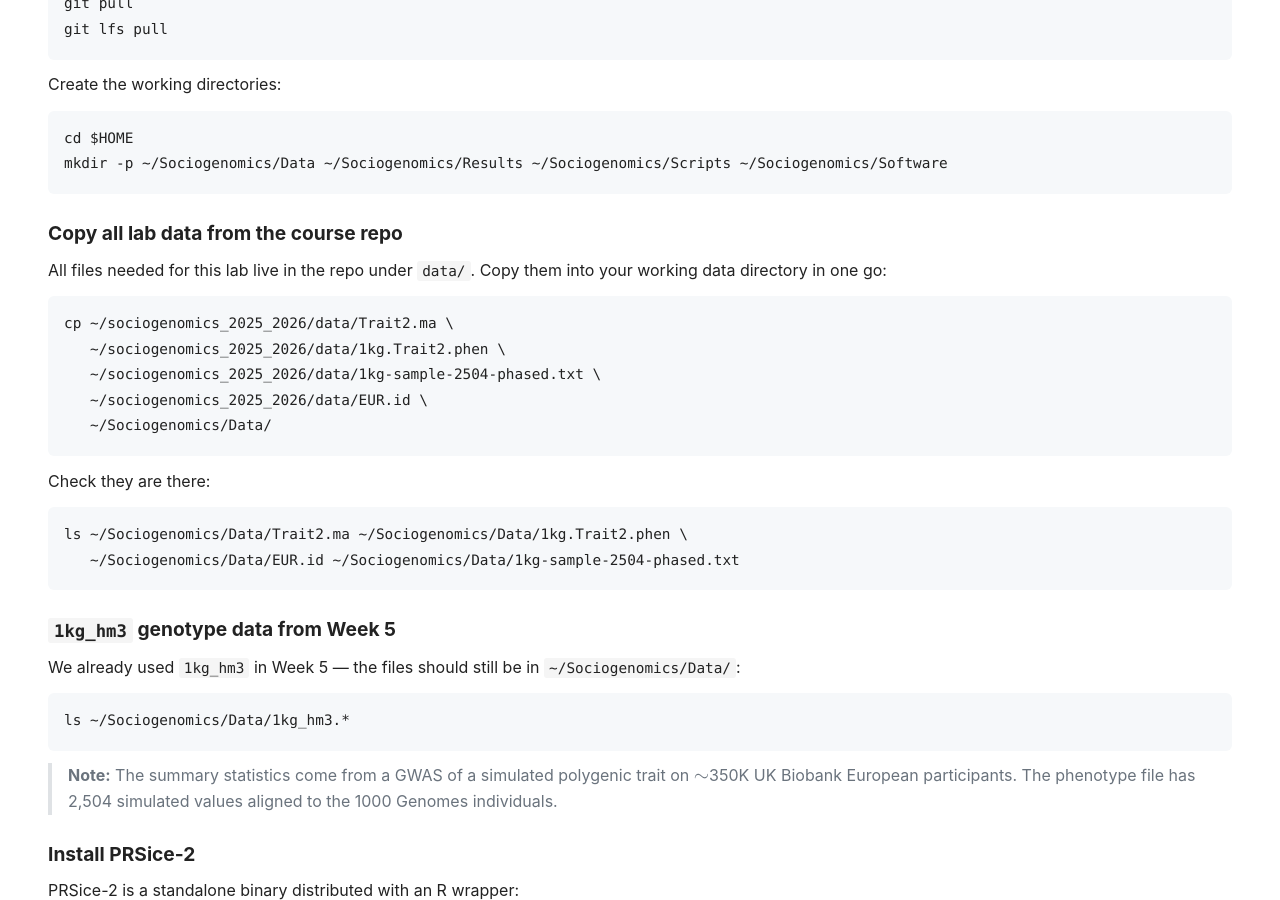
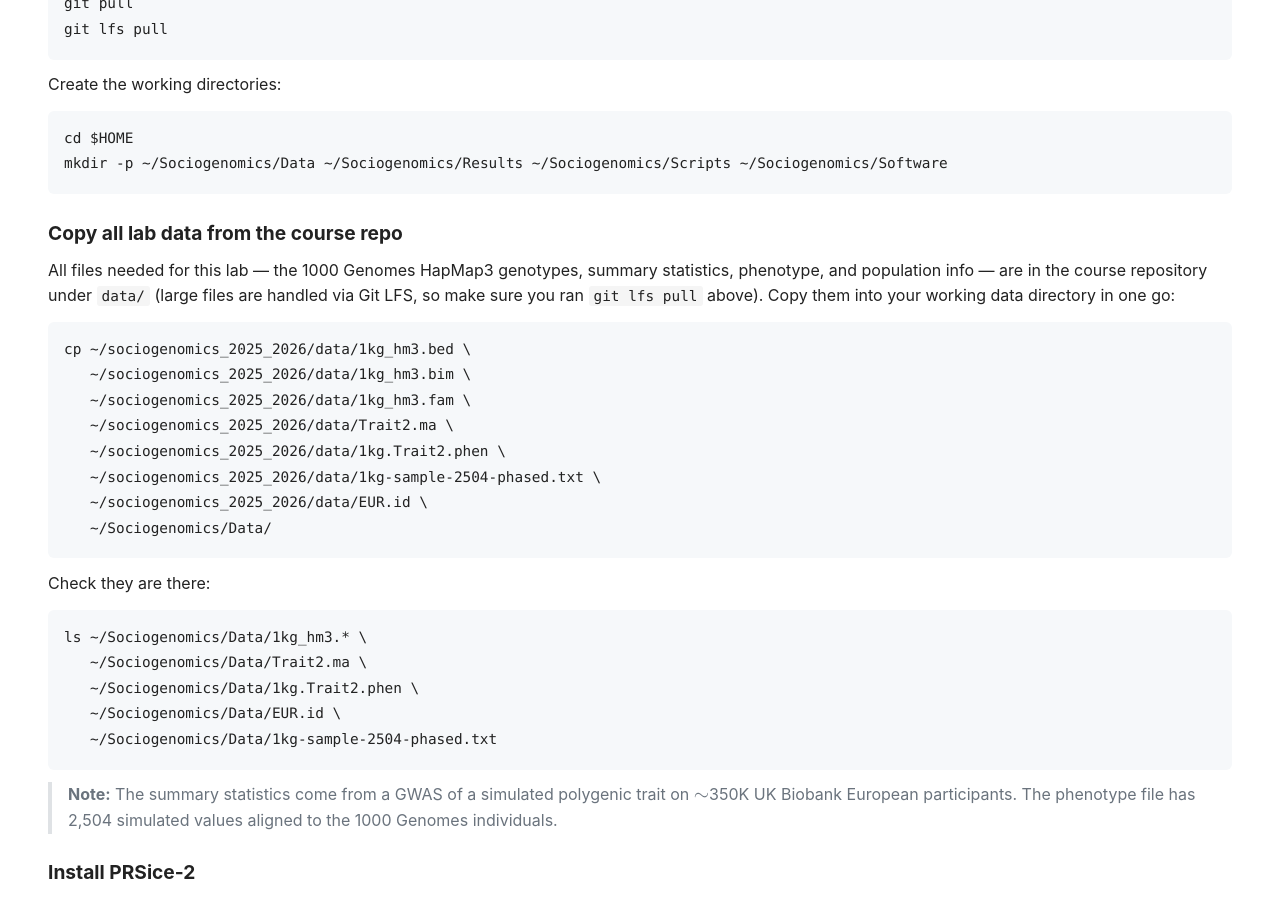
Before and after one commit to nicolabarban/sociogenomics_2025_2026, a Jekyll site: the page built from labs/week6/lab6.md, in a window 1280 px wide and 900 px high, scrolled down 763 px. Built offline with Jekyll 4.4.1, drawn with Linux system fonts in a browser that asks for light colours; our own code applies the rules of GitHub Pages for plain Markdown files.

Commit message:
feat: bundle 1kg_hm3 genotype files in data/ and drop wget fallback
The 1000 Genomes HapMap3 PLINK files (bed/bim/fam, ~245MB) are now
tracked via Git LFS in data/. Students no longer need the old Dropbox
re-download fallback in lab6 — a single cp from the repo is enough.

````diff
--- a/labs/week6/lab6.md
+++ b/labs/week6/lab6.md
@@ -37,10 +37,13 @@ mkdir -p ~/Sociogenomics/Data ~/Sociogenomics/Results ~/Sociogenomics/Scripts ~/
 
 ### Copy all lab data from the course repo
 
-All files needed for this lab live in the repo under `data/`. Copy them into your working data directory in one go:
+All files needed for this lab --- the 1000 Genomes HapMap3 genotypes, summary statistics, phenotype, and population info --- are in the course repository under `data/` (large files are handled via Git LFS, so make sure you ran `git lfs pull` above). Copy them into your working data directory in one go:
 
 ```bash
-cp ~/sociogenomics_2025_2026/data/Trait2.ma \
+cp ~/sociogenomics_2025_2026/data/1kg_hm3.bed \
+   ~/sociogenomics_2025_2026/data/1kg_hm3.bim \
+   ~/sociogenomics_2025_2026/data/1kg_hm3.fam \
+   ~/sociogenomics_2025_2026/data/Trait2.ma \
    ~/sociogenomics_2025_2026/data/1kg.Trait2.phen \
    ~/sociogenomics_2025_2026/data/1kg-sample-2504-phased.txt \
    ~/sociogenomics_2025_2026/data/EUR.id \
@@ -50,16 +53,11 @@ cp ~/sociogenomics_2025_2026/data/Trait2.ma \
 Check they are there:
 
 ```bash
-ls ~/Sociogenomics/Data/Trait2.ma ~/Sociogenomics/Data/1kg.Trait2.phen \
-   ~/Sociogenomics/Data/EUR.id ~/Sociogenomics/Data/1kg-sample-2504-phased.txt
-```
-
-### `1kg_hm3` genotype data from Week 5
-
-We already used `1kg_hm3` in Week 5 — the files should still be in `~/Sociogenomics/Data/`:
-
-```bash
-ls ~/Sociogenomics/Data/1kg_hm3.*
+ls ~/Sociogenomics/Data/1kg_hm3.* \
+   ~/Sociogenomics/Data/Trait2.ma \
+   ~/Sociogenomics/Data/1kg.Trait2.phen \
+   ~/Sociogenomics/Data/EUR.id \
+   ~/Sociogenomics/Data/1kg-sample-2504-phased.txt
 ```
 
 > **Note:** The summary statistics come from a GWAS of a simulated polygenic trait on $\sim$350K UK Biobank European participants. The phenotype file has 2,504 simulated values aligned to the 1000 Genomes individuals.
````
Also changed, not shown: 3 other files.
